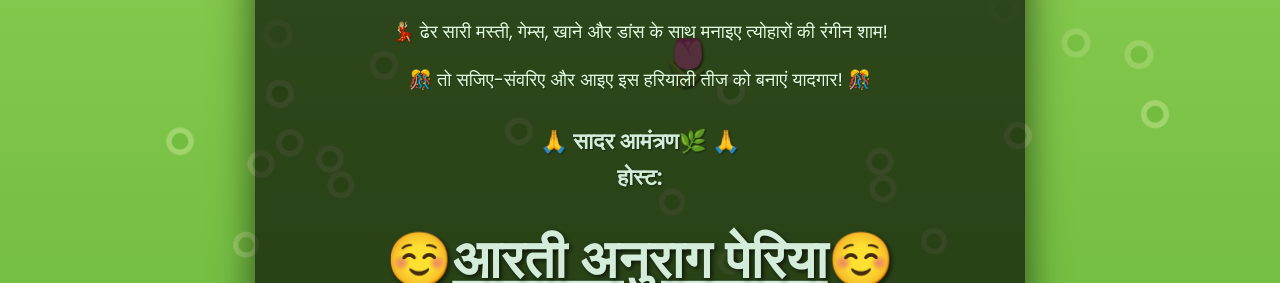
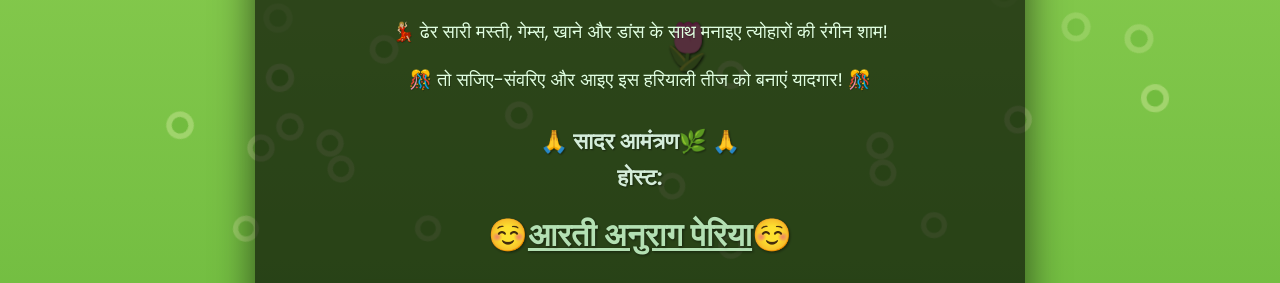
Before and after one commit to thispcalphabet/periya-s-invite, a plain HTML site: page index.html in a window 1280 px wide. Shown: the part 804-1087 px from the top of the page. Drawn offline with Linux system fonts and the light colour scheme.

Commit message:
Update index.html

```diff
--- a/index.html
+++ b/index.html
@@ -233,7 +233,7 @@
     </div>
     <p style="margin-top: 20px;">💃🏼 ढेर सारी मस्ती, गेम्स, खाने और डांस के साथ मनाइए त्योहारों की रंगीन शाम!</p>
     <p>🎊 तो सजिए-संवरिए और आइए इस हरियाली तीज को बनाएं यादगार! 🎊</p>
-    <p class="hosts">🙏 सादर आमंत्रण🌿 🙏<br>होस्ट:<br><strong><h1>☺️<u>आरती अनुराग पेरिया</u>☺️</h1></strong></p>
+    <p class="hosts">🙏 सादर आमंत्रण🌿 🙏<br>होस्ट:<br><strong><h2>☺️<u>आरती अनुराग पेरिया</u>☺️</h2></strong></p>
     <div class="image-gallery">
             <img src="photos/WhatsApp Image 2025-07-02 at 22.09.39_359ff749.jpg" alt="Saree Image">
             <img src="photos/WhatsApp Image 2025-07-02 at 22.13.59_8758fb60.jpg" alt="Couple Image">
```
